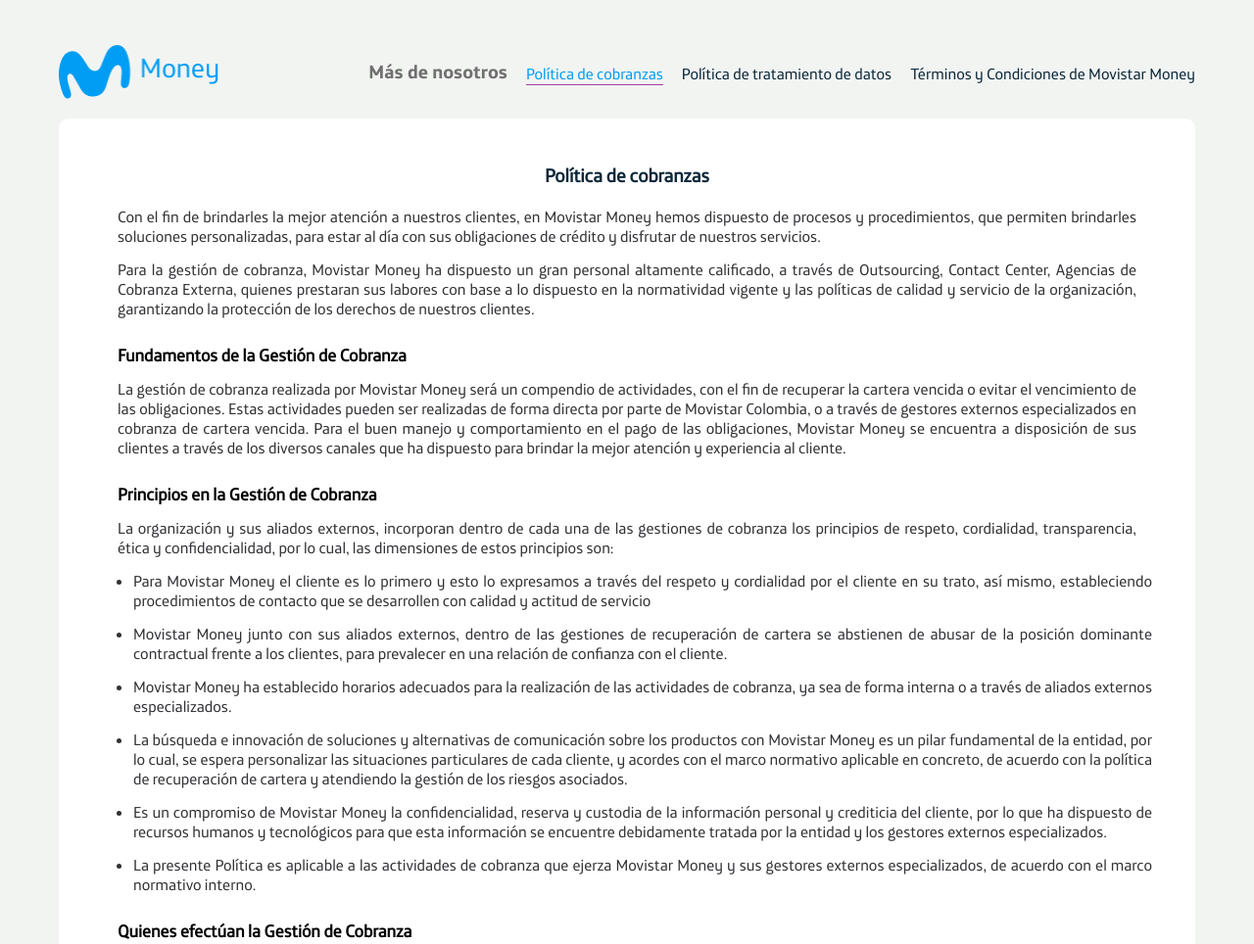
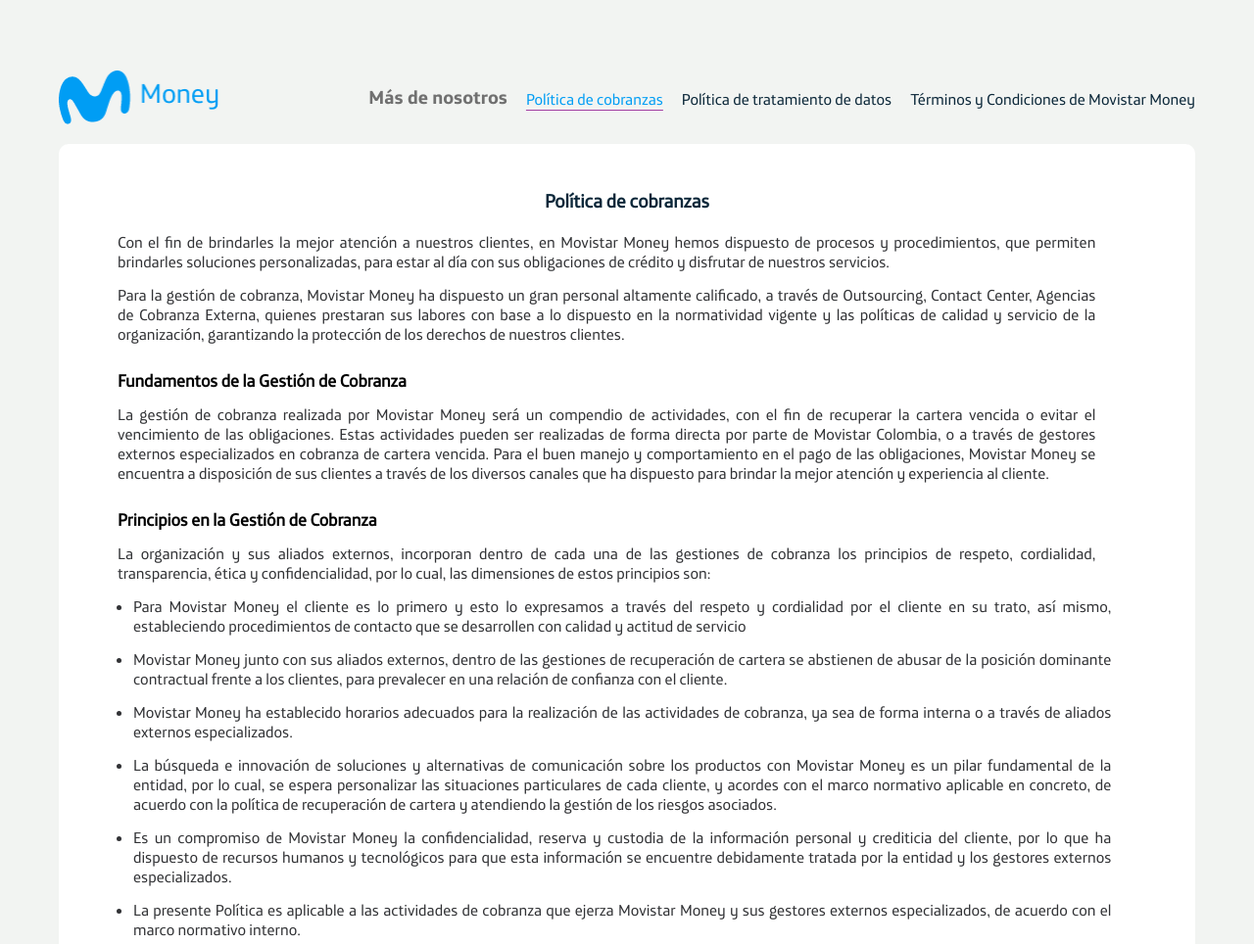
Before and after one commit to williamandres/movistar-money, a plain HTML site: page politica_cobranza.html in a window 1280 px wide. Shown: the top 964 px of the page at 98% size. Drawn offline with Linux system fonts and the light colour scheme.

Commit message:
header terms and condition fixed and change text with are to 95%

```diff
--- a/styles.css
+++ b/styles.css
@@ -686,8 +686,17 @@ p
 /* ** Terms_condition ** */
     .terms_condition_body
     {
-        padding: 26px 16px 16px 16px;
+        padding: 0 16px 16px 16px;
         background-color: var(--section-gray-color);
+    }
+
+    .terms_condition_header
+    {
+        position: sticky;
+        top: 0;
+        background-color: var(--section-gray-color);
+        padding-bottom: 20px;
+        padding-top: 26px;
     }
 
     .terms_condition_link_logo
@@ -742,9 +751,9 @@ p
         background-color: var(--white-color);
         padding: 16px;
         margin: 0 auto;
-        margin-top: 20px;
         border-radius: 10px;
         font-family: var(--telefonica-regular);
+
     }
 
     .terms_condition_content_title
@@ -757,7 +766,7 @@ p
 
     .terms_condition_content_p, .terms_condition_content_list
     {
-        width: 100%;
+        width: 96%;
         font-size: .8rem;
         line-height: 20px;
         color: var(--terms-condition-text-color);
```
